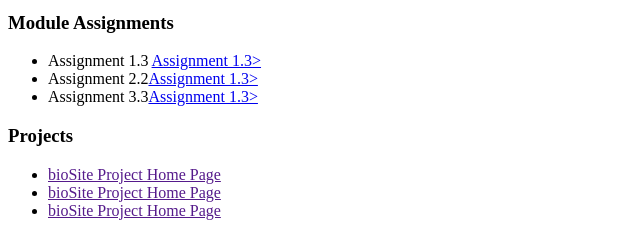
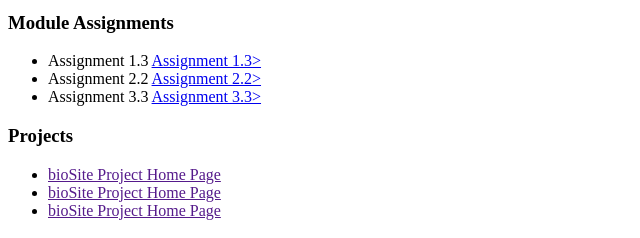
Before and after one commit to Zsa-who-wa/csd-340, a plain HTML site: page index.html in a window 1280 px wide. Shown: the part 136-374 px from the top of the page, 0-640 px from the left. Drawn offline with Linux system fonts and the light colour scheme.

Commit message:
Update index.html

```diff
--- a/index.html
+++ b/index.html
@@ -22,9 +22,9 @@
     <hr>
     <h3>Module Assignments</h3>
     <ul>
-        <li>Assignment 1.3 <a href=" ">Assignment 1.3></a></li>
-        <li>Assignment 2.2<a href=" ">Assignment 1.3></a></li>
-        <li>Assignment 3.3<a href=" ">Assignment 1.3></a></li>
+        <li>Assignment 1.3 <a href="Assignment 1.3">Assignment 1.3></a></li>
+        <li>Assignment 2.2 <a href="Assignment 2.2">Assignment 2.2></a></li>
+        <li>Assignment 3.3 <a href="Assignment 3.3">Assignment 3.3></a></li>
     </ul>
 
         <h3>Projects</h3>
```
